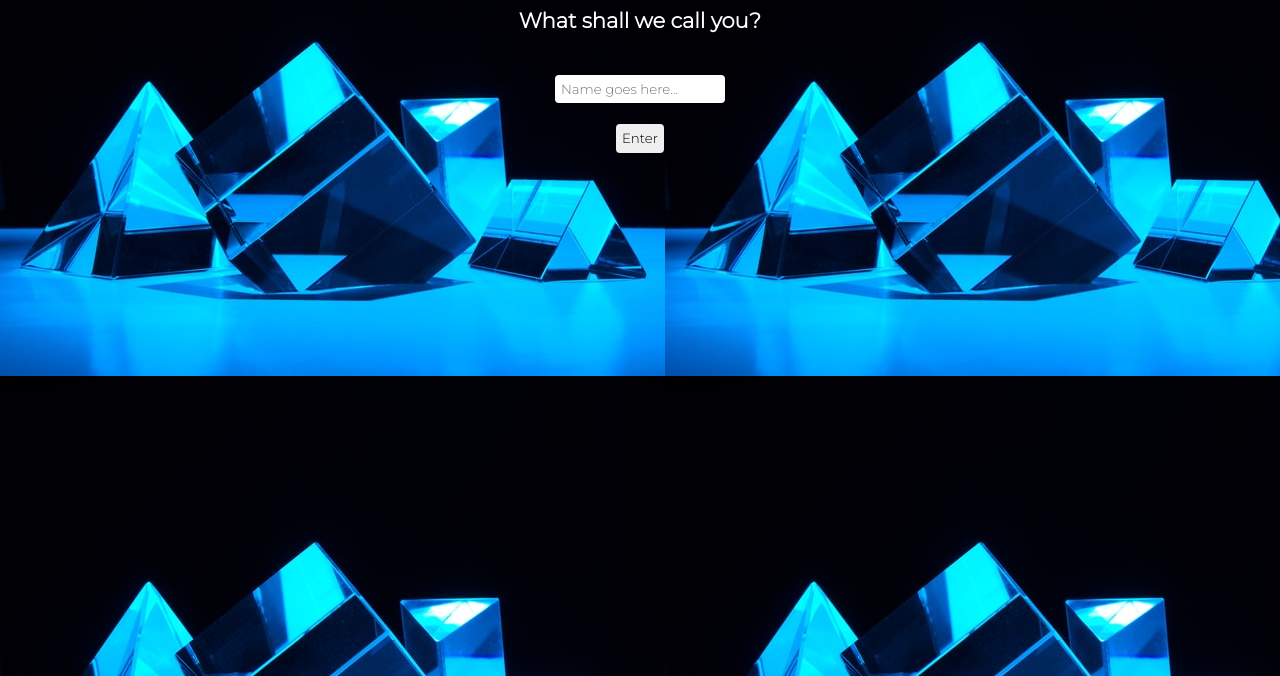
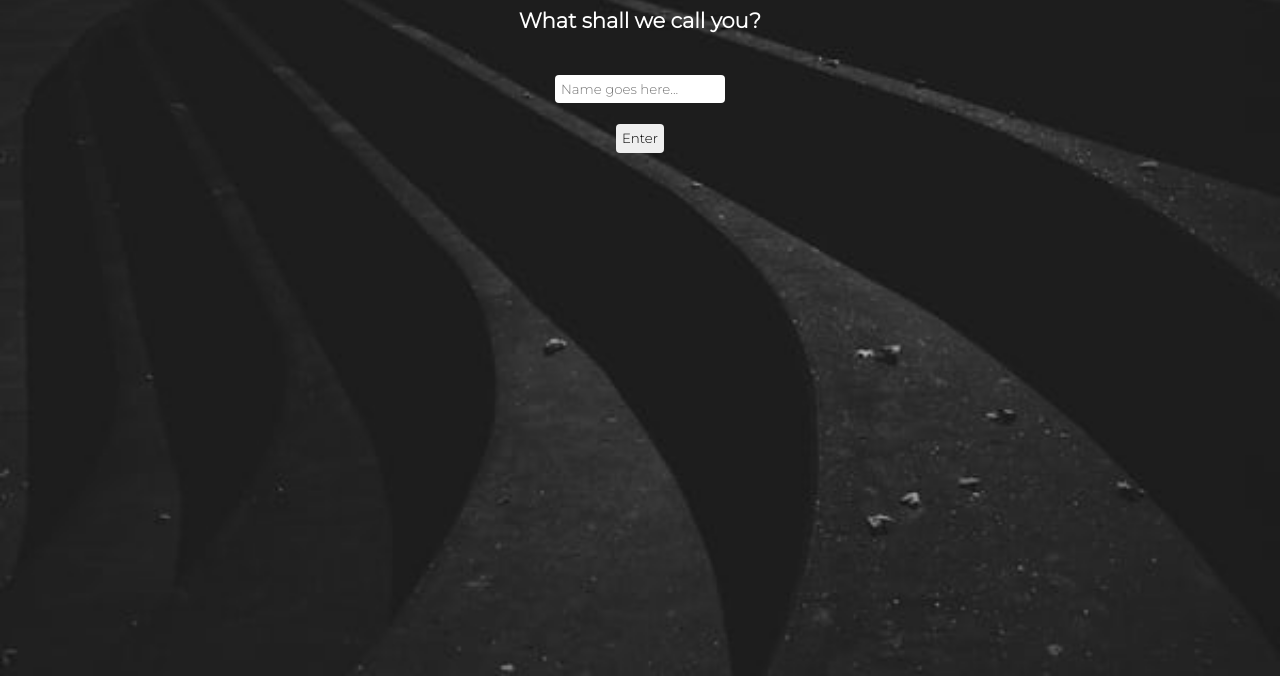
Before and after one commit to eniolajohnson/quizlee, a website: page index.html in a window 1280 px wide. Shown: the part 124-800 px from the top of the page. Drawn offline with Linux system fonts and the light colour scheme.

Commit message:
Additional styling to background image

```diff
--- a/css/styles.css
+++ b/css/styles.css
@@ -1,7 +1,9 @@
 body{
   font-family: "Montserrat", sans-serif;
   font-size: large;
-  background-image: url('../image/cubes.jpg');
+  background-image: url('../image/stairs.jpg');
+  background-repeat: no-repeat;
+  background-size: cover;
   color: white;
 }
 
--- a/js/main.js
+++ b/js/main.js
@@ -56,7 +56,7 @@ function startGame(e){
       $buttons[1].innerHTML = answers[1];
       $buttons[2].innerHTML = answers[2];
       $buttons[3].innerHTML = answers[3];
-      console.log(correctAnswer);
+
       $buttons.forEach(function(elem){
         elem.addEventListener("click", function (e) {
           if (e.target.textContent === correctAnswer) {
```
Also changed, not shown: image/cubes.jpg (deleted), image/stairs.jpg (added).
